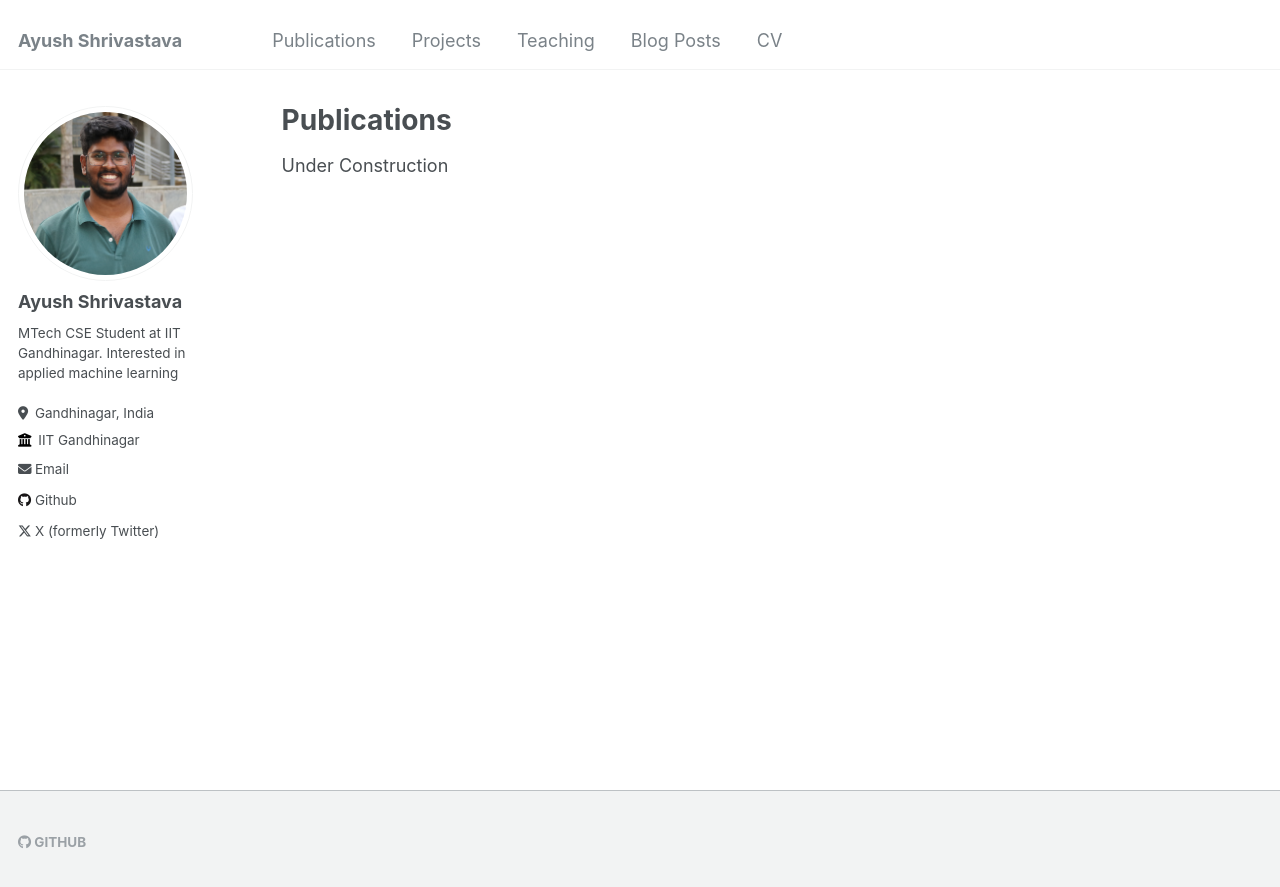
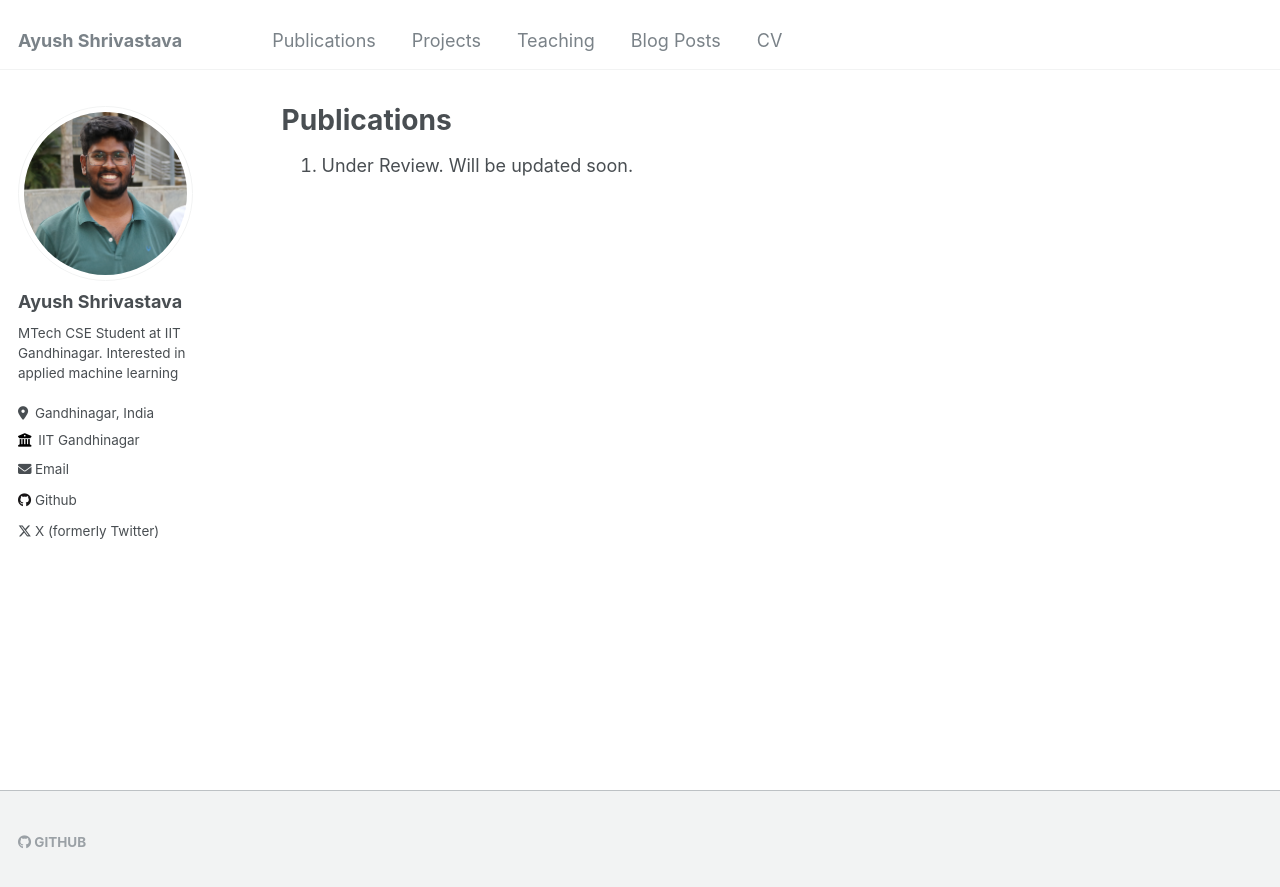
Before and after one commit to AyushShrivstava/AyushShrivstava.github.io, a Jekyll site: the page built from _pages/publications.md, in a window 1280 px wide. Shown: the top 887 px of the page. Built offline with Jekyll 4.4.1, drawn with Linux system fonts in a browser that asks for light colours.

Commit message:
Making changes to projects,publication,blogs

```diff
--- a/_pages/projects.html
+++ b/_pages/projects.html
@@ -5,4 +5,4 @@
 author_profile: true
 ---
 
-Under Construction
+Under Construction. Will be updated soon.
--- a/_pages/publications.md
+++ b/_pages/publications.md
@@ -5,7 +5,7 @@
 author_profile: true
 ---
 
-Under Construction
+1. Under Review. Will be updated soon.
 
 <!--
 {% if site.author.googlescholar %}
--- a/_pages/year-archive.html
+++ b/_pages/year-archive.html
@@ -7,7 +7,7 @@
   - /wordpress/blog-posts/
 ---
 
-Under Construction
+Under Construction. Will be updated soon.
 
 <!-- {% include base_path %}
 {% capture written_year %}'None'{% endcapture %}
```
